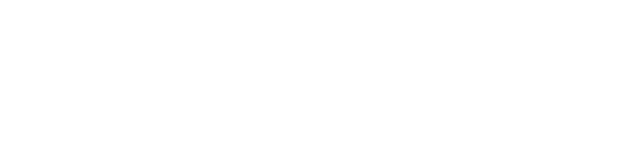
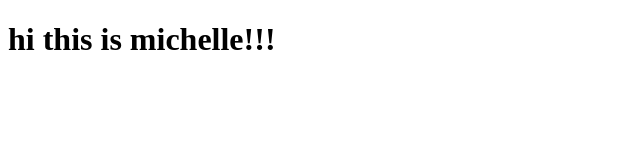
Before and after one commit to dheflin975/environment-demo, a plain HTML site: page index.html in a window 1280 px wide. Shown: the whole page, without its empty margins (0-640 px from the left). Drawn offline with Linux system fonts and the light colour scheme.

Commit message:
Update index.html

```diff
--- a/index.html
+++ b/index.html
@@ -7,6 +7,6 @@
     <title>Document</title>
 </head>
 <body>
-
+    <h1>hi this is michelle!!!</h1>
 </body>
 </html>
```
